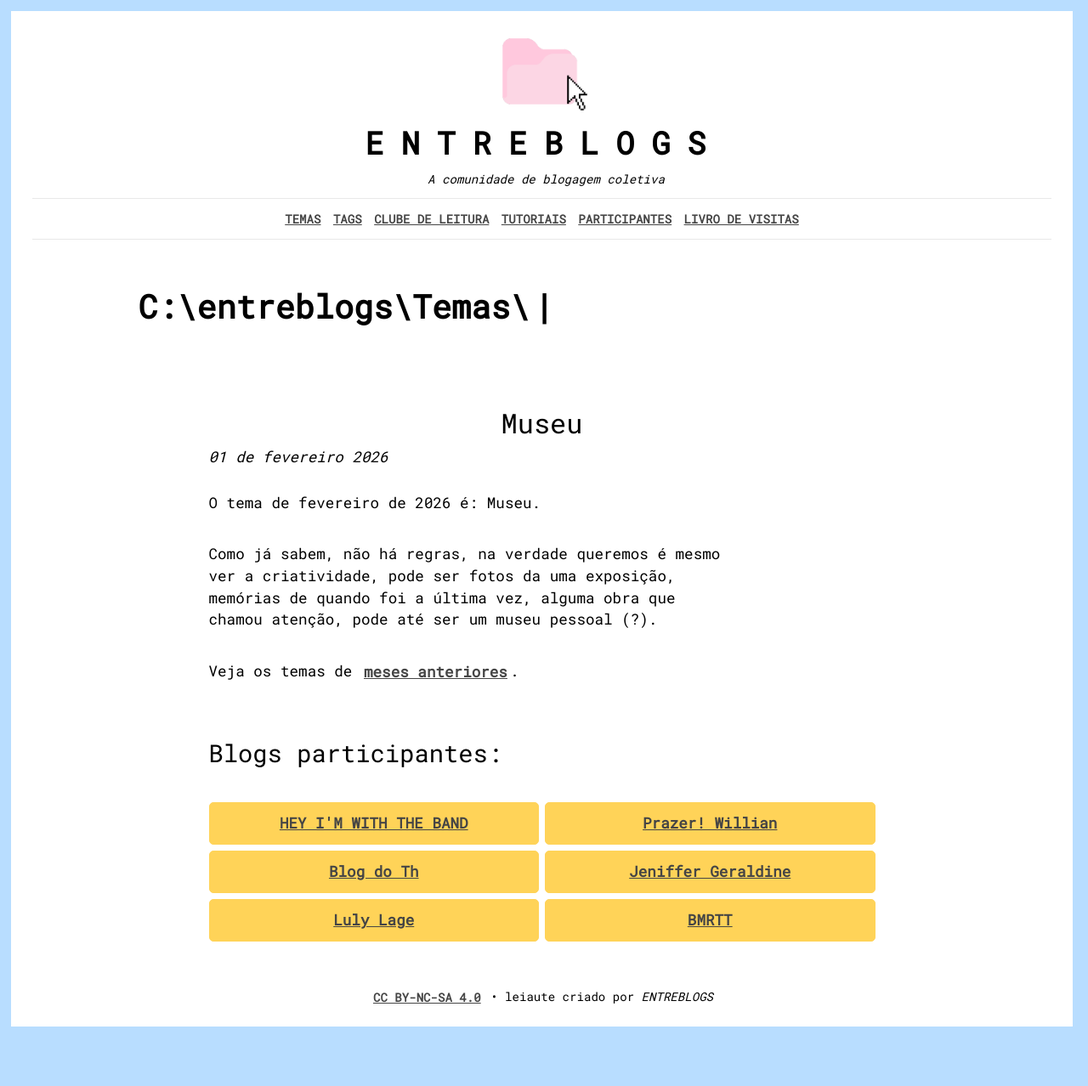
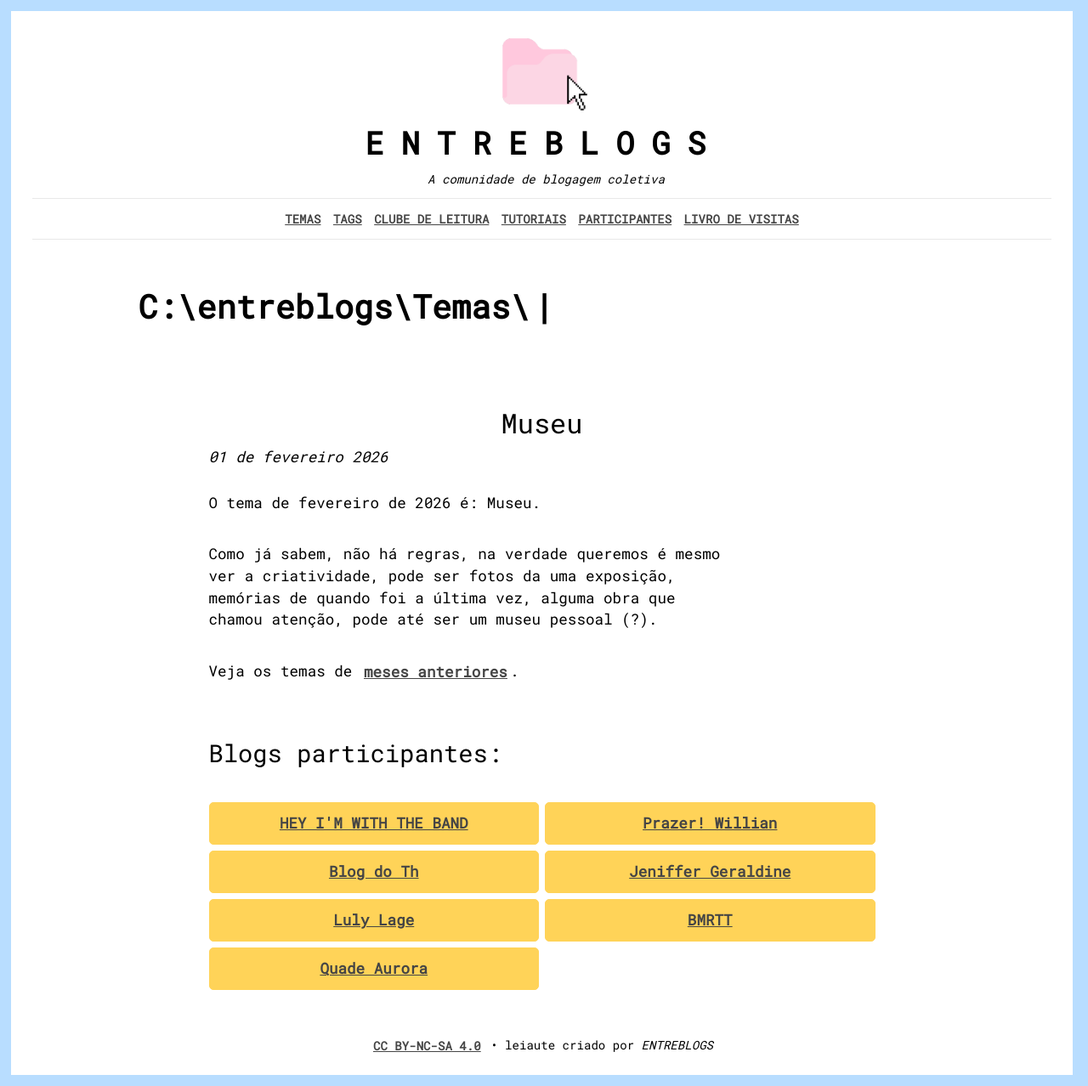
Before and after one commit to bamoretti/entreblogs, a Jekyll site: the page built from auxiliares/temas/museu.md, in a window 1280 px wide. Shown: the whole page at 85% size. Built offline with Jekyll 4.4.1, drawn with Linux system fonts in a browser that asks for light colours; nearby versions of some CDN libraries; comment, search, counter and statistics services are not loaded; before the commit the page ends 1221 px from its top, so only the background shows below that.

Commit message:
Update temas.yml

```diff
--- a/_data/temas.yml
+++ b/_data/temas.yml
@@ -69,3 +69,7 @@
 - tema: "Museu"
   nome: "BMRTT"
   url: "https://www.bamoretti.com/2026/02/museu-oscar-niemeyer-mon.html"
+
+- tema: "Museu"
+  nome: "Quade Aurora"
+  url: "https://quaseaurora.blogspot.com/2026/02/museudehistoriadaparaiba.html"
```
